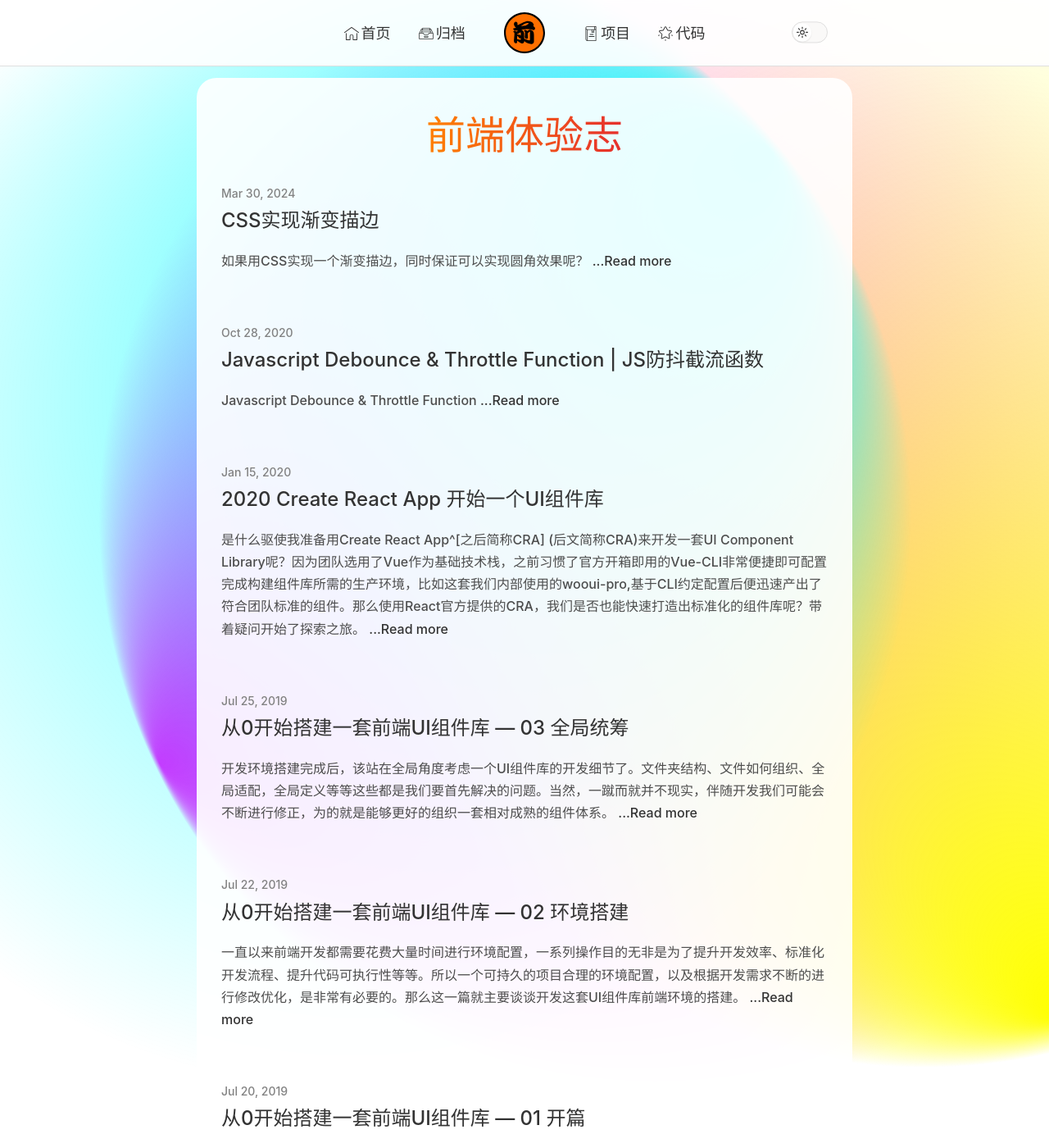
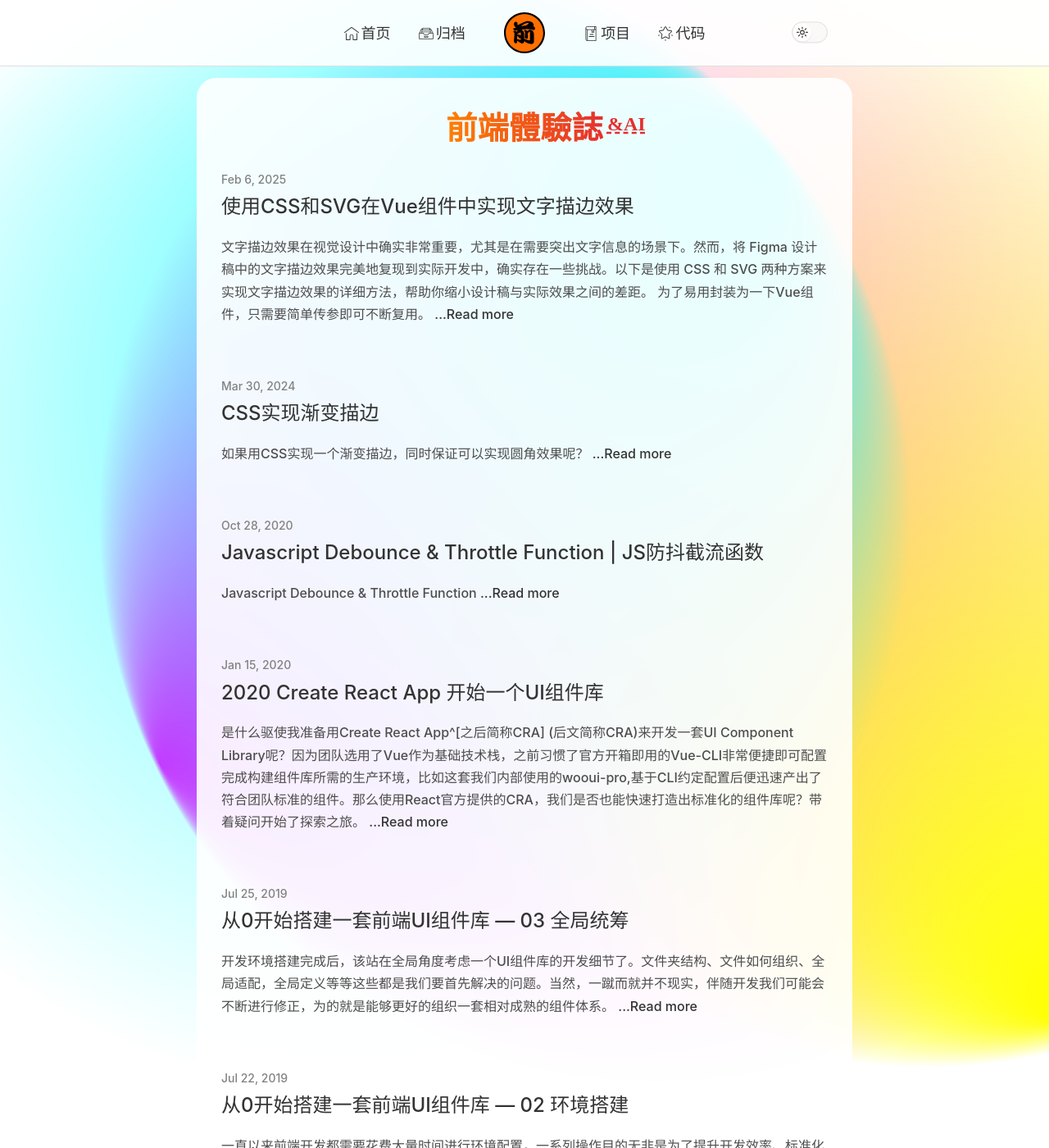
Before and after one commit to supermonkeyz/supermonkeyz.github.io, a Jekyll site: the page built from index.html, in a window 1280 px wide and 1400 px high. Shown: the whole window at 82% size. Built offline with Jekyll 4.4.1, drawn with Linux system fonts in a browser that asks for light colours; some web fonts are replaced; comment, search, counter and statistics services are not loaded; some of the changed text lies outside the part shown.

Commit message:
feat: new story

````diff
--- a/_config.yml
+++ b/_config.yml
@@ -6,7 +6,7 @@
 # 'jekyll serve'. If you change this file, please restart the server process.
 
 # Site settings
-title: 前端体验志 — 关注前端体验
+title: 前端体验志 — 聚焦AI时代的前端与用户体验
 email: jop@live.cn
 description: HTML,CSS,Javascript,HTML5,CSS3,SVG,Canvas
 
--- a/_includes/head.html
+++ b/_includes/head.html
@@ -11,7 +11,7 @@
   <meta name="theme-color" content="#ffffff" media="(prefers-color-scheme: light)">
   <meta name="theme-color" content="#212121" media="(prefers-color-scheme: dark)">
   <meta name="apple-mobile-web-app-title" content="UXFAN" >
-  <meta name="apple-mobile-web-app-capable" content="yes">
+  <meta name="mobile-web-app-capable" content="yes">
   <meta name="apple-mobile-web-status-bar-style" content="black-translucent">
   <meta name="theme-color" content="transparent">
   <meta name="baidu-site-verification" content="FBp4p6mAKN" />
@@ -19,7 +19,7 @@
   <link rel="stylesheet" href="{{ "/assets/css/style.css" | prepend: site.baseurl }}">
   <link rel="preconnect" href="https://fonts.googleapis.com">
   <link rel="preconnect" href="https://fonts.gstatic.com" crossorigin>
-  <link href="https://fonts.googleapis.com/css2?family=Noto+Serif+SC:wght@500;700&family=ZCOOL+QingKe+HuangYou&display=swap" rel="stylesheet">
+  <link href="https://fonts.googleapis.com/css2?family=Noto+Serif+SC:wght@200..900&family=Zen+Maru+Gothic:wght@700&display=swap" rel="stylesheet">
   <link rel="alternate" type="application/rss+xml" title="{{ site.title }}" href="{{ "/feed.xml" | prepend: site.baseurl | prepend: site.url }}">
   <meta name="baidu-site-verification" content="mSptJQvvgI">
   <meta name="view-transition" content="same-origin">
--- a/_posts/2016-1-19-marvel.markdown
+++ b/_posts/2016-1-19-marvel.markdown
@@ -2,7 +2,7 @@
 layout: post
 title:  "微博移动样式框架marvel.css开发心得"
 date:   2016-1-19 16:59:41 +0800
-categories: fe css
+categories: fe CSS
 comments: true
 ---
 
--- /dev/null
+++ b/_posts/2025-2-6-stroke-text-with-css-svg-vue.markdown
@@ -0,0 +1,256 @@
+---
+layout: post
+title:  "使用CSS和SVG在Vue组件中实现文字描边效果"
+date:   2025-2-6 23:08:00 +0800
+categories: CSS SVG Vue.js
+comments: true
+---
+
+文字描边效果在视觉设计中确实非常重要，尤其是在需要突出文字信息的场景下。然而，将 Figma 设计稿中的文字描边效果完美地复现到实际开发中，确实存在一些挑战。以下是使用 CSS 和 SVG 两种方案来实现文字描边效果的详细方法，帮助你缩小设计稿与实际效果之间的差距。
+
+为了易用封装为一下Vue组件，只需要简单传参即可不断复用。
+
+<!--more-->
+### 方案一：CSS Text Stroke
+CSS Text Stroke 是一种通过 CSS 属性来实现文字描边效果的方法。它利用了 CSS 的 `-webkit-text-stroke` 属性。
+
+``` html
+<script lang="ts">
+export default {
+    name: 'JopStrokeText'
+}
+</script>
+<script lang="ts" setup>
+interface Props {
+    text: string | number;
+}
+defineProps<Props>();
+</script>
+
+<template>
+    <span class="stroke-text" :data-content="text">{{ text }}</span>
+</template>
+
+<style>
+:root {
+    --j-stroke-text-font-family: unset;
+    --j-stroke-text-font-size: 17px;
+    --j-stroke-text-font-weight: 400;
+    --j-stroke-text-line-height: normal;
+    --j-stroke-text-stroke-width: 3px;
+    --j-stroke-text-stroke-color: #222;
+    --j-stroke-text-stroke-color: #fff;
+    --j-stroke-text-skew: #000;
+    --j-stroke-text-letter-spacing: 0;
+}
+</style>
+
+<style lang="scss" scoped>
+.stroke-text {
+    font-family: var(--j-stroke-text-font-family), sans-serif;
+    display: inline-flex;
+    font-size: var(--j-stroke-text-font-size);
+    line-height: var(--j-stroke-text-line-height);
+    transform: var(--j-stroke-text-skew);
+    letter-spacing: var(--j-stroke-text-letter-spacing);
+    font-weight: var(--j-stroke-text-font-weight);
+    margin-top: auto;
+    position: relative;
+    white-space: pre-wrap;
+
+    &::before {
+        content: attr(data-content);
+        position: absolute;
+        left: 0;
+        top: 0;
+        -webkit-text-stroke: var(--j-stroke-text-stroke-width) var(--j-stroke-text-stroke-color);
+        color: var(--j-stroke-text-stroke-color);
+        /* 填充空隙 */
+        text-shadow:
+            0.5px 0 currentColor,
+            0 0.5px currentColor,
+            -0.5px 0 currentColor,
+            0 -0.5px currentColor;
+    }
+
+    &::after {
+        content: attr(data-content);
+        position: absolute;
+        left: 0;
+        top: 0;
+        background: var(--j-stroke-text-color);
+        -webkit-background-clip: text;
+        -webkit-text-fill-color: transparent;
+    }
+}
+</style>
+```
+### 方案二：SVG Text Stroke
+
+``` html
+<script lang="ts">
+export default {
+    name: 'JopStrokeTextSvg'
+}
+</script>
+<script setup lang="ts">
+import { computed, getCurrentInstance } from 'vue-demi';
+import { px2rem } from '@pet/core.mobile';
+
+export interface Stops {
+    color: string;
+    offset: string;
+}
+
+interface Props {
+    value?: string | number;
+    fillColors?: Stops[];
+    strokeColors?: Stops[];
+    gradientRotate?: number;
+    strokeWidth?: number;
+    shadowColor?: string;
+    shadowOffset?: number;
+    viewboxSize?: number;
+    fontSize?: number;
+}
+const props = withDefaults(defineProps<Props>(), {
+    value: '1',
+    fillColors: () => [
+        {
+            color: '#ff8200',
+            offset: '0',
+        },
+        {
+            color: '#e52e2e',
+            offset: '1',
+        },
+    ],
+    strokeColors: () => [
+        {
+            color: '#fff',
+            offset: '0',
+        },
+        {
+            color: '#fff',
+            offset: '1',
+        },
+    ],
+    gradientRotate: 345,
+    strokeWidth: 4,
+    viewboxSize: 30,
+    fontSize: 12,
+});
+
+const uid = getCurrentInstance()?.uid ?? Math.round(Math.random() * 100000);
+const fillId = computed(() => `stroke-text-fill-${uid}`);
+const strokeId = computed(() => `stroke-text-stroke-${uid}`);
+const gradientRotateValue = computed(() => `rotate(${props.gradientRotate})`);
+const shadowColorStyle = computed(() => {
+    const filter =
+        props.shadowColor !== undefined
+            ? {
+                  filter: 'drop-shadow(0px 0px var(--stroke-shadow-offset-1, 0.03125em) var(--stroke-shadow-color, #ffe4c4)) drop-shadow(0px 0px var(--stroke-shadow-offset-2, 0.05em) var(--stroke-shadow-color, #ffe4c4))',
+              }
+            : {};
+    const color =
+        props.shadowColor !== undefined
+            ? {
+                  '--stroke-shadow-color': props.shadowColor,
+              }
+            : {};
+    const offset =
+        props.shadowOffset !== undefined
+            ? {
+                  '--stroke-shadow-offset-1': `${props.shadowOffset * 0.03125}em`,
+                  '--stroke-shadow-offset-2': `${props.shadowOffset * 0.05}em`,
+              }
+            : {};
+    return {
+        ...filter,
+        ...color,
+        ...offset,
+    };
+});
+
+const singleViewSize = computed(() => props.fontSize + props.strokeWidth * 2);
+
+const viewboxValue = computed(() => {
+    return props.value.toString().length * singleViewSize.value;
+});
+
+const setStyle = computed(() => {
+    return {
+        width: `${props.value.toString().length}em`,
+        'font-size': px2rem(singleViewSize.value),
+    };
+});
+</script>
+
+<template>
+    <svg
+        class="stroke-font"
+        :viewBox="`0 0 ${viewboxValue} ${singleViewSize}`"
+        xmlns="http://www.w3.org/2000/svg"
+        preserveAspectRatio="none"
+        :style="setStyle"
+    >
+        <defs>
+            <linearGradient
+                :id="fillId"
+                x1="0"
+                x2="0"
+                y1="0%"
+                y2="100%"
+                :gradientTransform="gradientRotateValue"
+                gradientUnits="userSpaceOnUse"
+            >
+                <stop v-for="stop in fillColors" :key="stop.color" :stop-color="stop.color" :offset="stop.offset" />
+            </linearGradient>
+            <linearGradient
+                :id="strokeId"
+                x1="0"
+                x2="0"
+                y1="0%"
+                y2="100%"
+                :gradientTransform="gradientRotateValue"
+                gradientUnits="userSpaceOnUse"
+            >
+                <stop
+                    v-for="(stop, index) in strokeColors"
+                    :key="index"
+                    :stop-color="stop.color"
+                    :offset="stop.offset"
+                />
+            </linearGradient>
+        </defs>
+
+        <text
+            x="50%"
+            y="50%"
+            class="stroke-text"
+            paint-order="stroke"
+            :fill="`url(#${fillId})`"
+            :stroke="`url(#${strokeId})`"
+            :stroke-width="strokeWidth"
+            :style="shadowColorStyle"
+            :font-size="fontSize"
+        >
+            {{ value }}
+        </text>
+    </svg>
+</template>
+
+<style lang="scss" scoped>
+.stroke-font {
+    vertical-align: top;
+}
+
+.stroke-text {
+    text-anchor: middle;
+    alignment-baseline: central;
+    stroke-linejoin: round;
+    stroke-linecap: round;
+    paint-order: stroke;
+}
+</style>
+```
--- a/_sass/_base.scss
+++ b/_sass/_base.scss
@@ -183,10 +183,10 @@ blockquote {
  */
 pre,
 code {
-    font-size: 1.25rem;
+    font-size: 1rem;
     border: 1px solid var(--border-color);
     border-radius: 0.25rem;
-    font-family: Menlo,Monaco,Consolas,"Courier New",monospace;
+    font-family: Neon,Menlo,Monaco,Consolas,"Courier New",monospace;
 }
 
 code {
@@ -238,3 +238,11 @@ pre {
 .cp_embed_wrapper {
     margin-bottom: 12px;
 }
+
+@font-face {
+    font-family: 'Neon';
+    src:
+        url('../MonaspaceNeon-Regular.woff2') format('truetype');
+    font-weight: normal;
+    font-style: normal;
+}
--- a/_sass/_layout.scss
+++ b/_sass/_layout.scss
@@ -360,17 +360,28 @@
   font-size: 2rem;
   text-align: center;
   position: relative;
+  font-family: "Zen Maru Gothic", serif;
+  font-optical-sizing: auto;
+  font-weight: bold;
+  font-style: normal;
 
   b {
-    font-size: 3rem;
-    font-weight: 400;
+    font-size: 2.4rem;
     position: relative;
-    background: linear-gradient(90deg,#ff8200,#e52e2e);
     padding: 0 5px;
     z-index: 1;
-    font-family: 'ZCOOL QingKe HuangYou', cursive;
+    background: linear-gradient(90deg,#ff8200,#e52e2e);
     -webkit-background-clip: text;
     -webkit-text-fill-color: transparent;
+    position: relative;
+  }
+
+  sup {
+    font-size: 1.5rem;
+    color: #e52e2e;
+    position: absolute;
+    top: 6px;
+    text-decoration: currentColor dashed underline;
   }
 }
 
@@ -422,8 +433,16 @@ hr {
 
 .post-title {
   font-size: 2rem;
-  letter-spacing: -1px;
+  letter-spacing: 0px;
   line-height: 1.5;
+  font-family: "Noto Serif SC", serif;
+  font-optical-sizing: auto;
+  font-weight: 700;
+  font-style: normal;
+  background: linear-gradient(90deg,#ff8200,#e52e2e);
+  -webkit-background-clip: text;
+  -webkit-text-fill-color: transparent;
+  width: fit-content;
 
   @include media-query($on-laptop) {
     font-size: 1.75rem;
--- a/index.html
+++ b/index.html
@@ -4,7 +4,7 @@ layout: default
 
 <div class="home">
 
-  <h1 class="page-heading"><b>前端体验志</b></h1>
+  <h1 class="page-heading"><b>前端體驗誌</b><sup>&AI</sup></h1>
 
   <ul class="post-list">
     {% for post in site.posts %}
--- a/sw.js
+++ b/sw.js
@@ -9,7 +9,7 @@ if (workbox) {
   workbox.routing.registerRoute(
     /.*\.(?:js|css)/,
     workbox.strategies.cacheFirst({
-      cacheName: "static-cache-1713097898",
+      cacheName: "static-cache-1740221886",
     })
   );
 
````
Also changed, not shown: _css/main.scss (line endings or trailing spaces), 1 other file.
